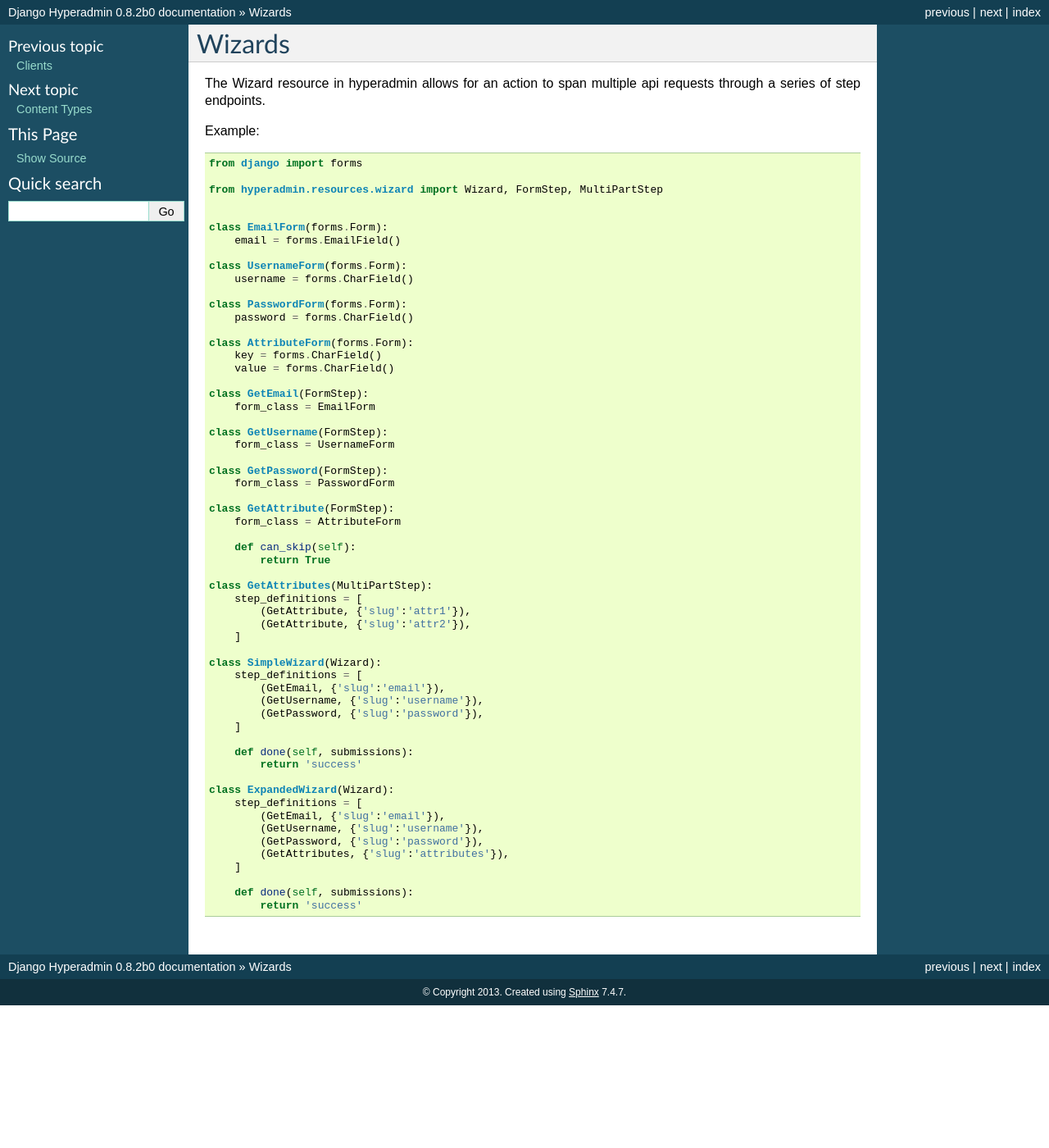
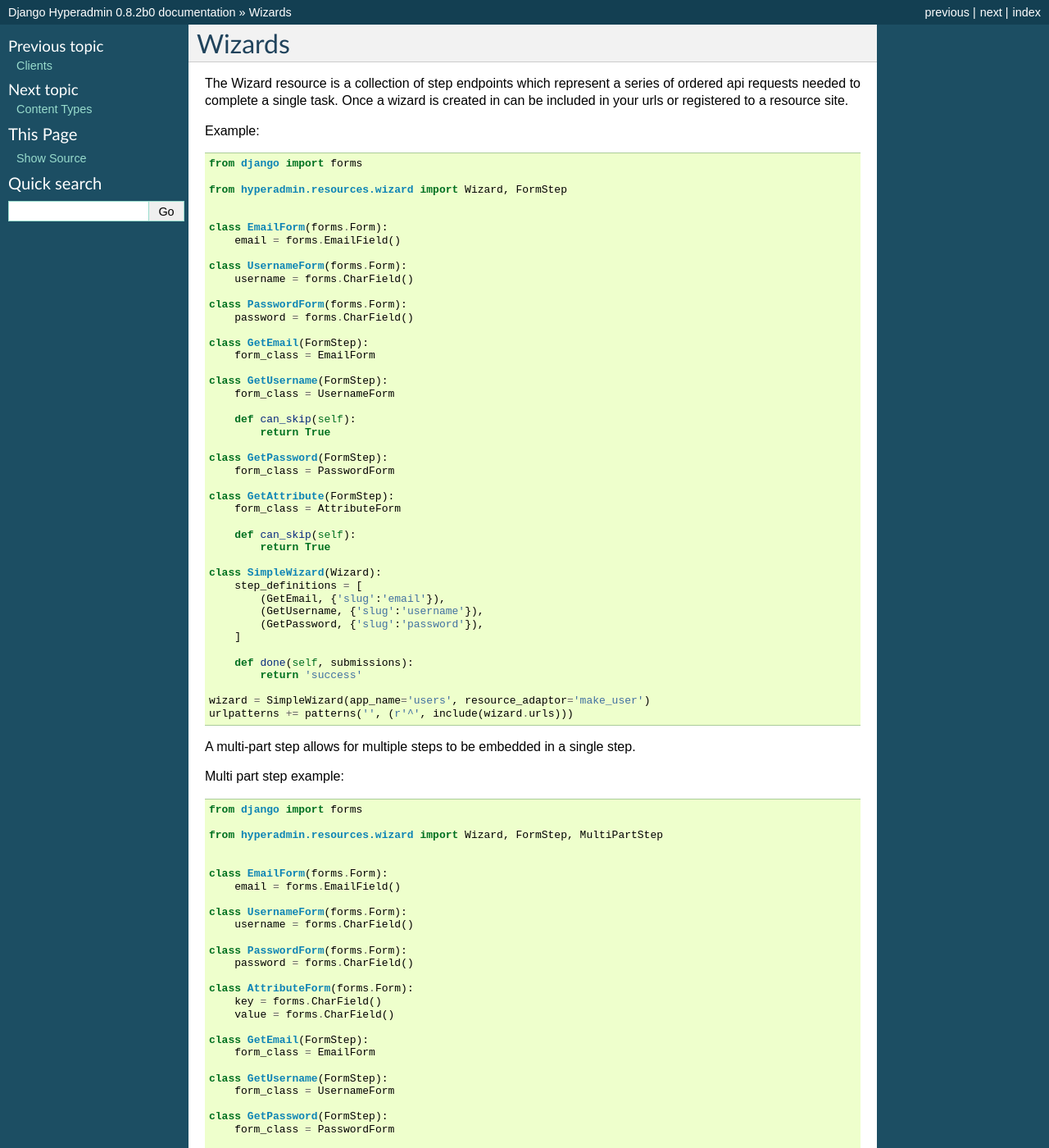
Before and after one commit to zbyte64/django-hyperadmin, a Sphinx documentation site: the page built from docs/source/manual/wizards.rst, in a window 1280 px wide and 1400 px high. Shown: the whole window at 82% size. Built offline with Sphinx 7.4.7, drawn with Linux system fonts in a browser that asks for light colours.

Commit message:
updated docs [skip-ci]

```diff
--- a/docs/source/manual/wizards.rst
+++ b/docs/source/manual/wizards.rst
@@ -2,9 +2,60 @@
 Wizards
 =======
 
-The Wizard resource in hyperadmin allows for an action to span multiple api requests through a series of step endpoints.
+The Wizard resource is a collection of step endpoints which represent a series of ordered api requests needed to complete a single task. Once a wizard is created in can be included in your urls or registered to a resource site.
+
 
 Example::
+
+    from django import forms
+
+    from hyperadmin.resources.wizard import Wizard, FormStep
+
+
+    class EmailForm(forms.Form):
+        email = forms.EmailField()
+
+    class UsernameForm(forms.Form):
+        username = forms.CharField()
+
+    class PasswordForm(forms.Form):
+        password = forms.CharField()
+
+    class GetEmail(FormStep):
+        form_class = EmailForm
+
+    class GetUsername(FormStep):
+        form_class = UsernameForm
+
+        def can_skip(self):
+            return True
+
+    class GetPassword(FormStep):
+        form_class = PasswordForm
+
+    class GetAttribute(FormStep):
+        form_class = AttributeForm
+
+        def can_skip(self):
+            return True
+
+    class SimpleWizard(Wizard):
+        step_definitions = [
+            (GetEmail, {'slug':'email'}),
+            (GetUsername, {'slug':'username'}),
+            (GetPassword, {'slug':'password'}),
+        ]
+
+        def done(self, submissions):
+            return 'success'
+
+    wizard = SimpleWizard(app_name='users', resource_adaptor='make_user')
+    urlpatterns += patterns('', (r'^', include(wizard.urls)))
+
+
+A multi-part step allows for multiple steps to be embedded in a single step.
+
+Multi part step example::
 
     from django import forms
 
```
Also changed, not shown: other parts of docs/source/manual/wizards.rst (+0 -10 lines).
